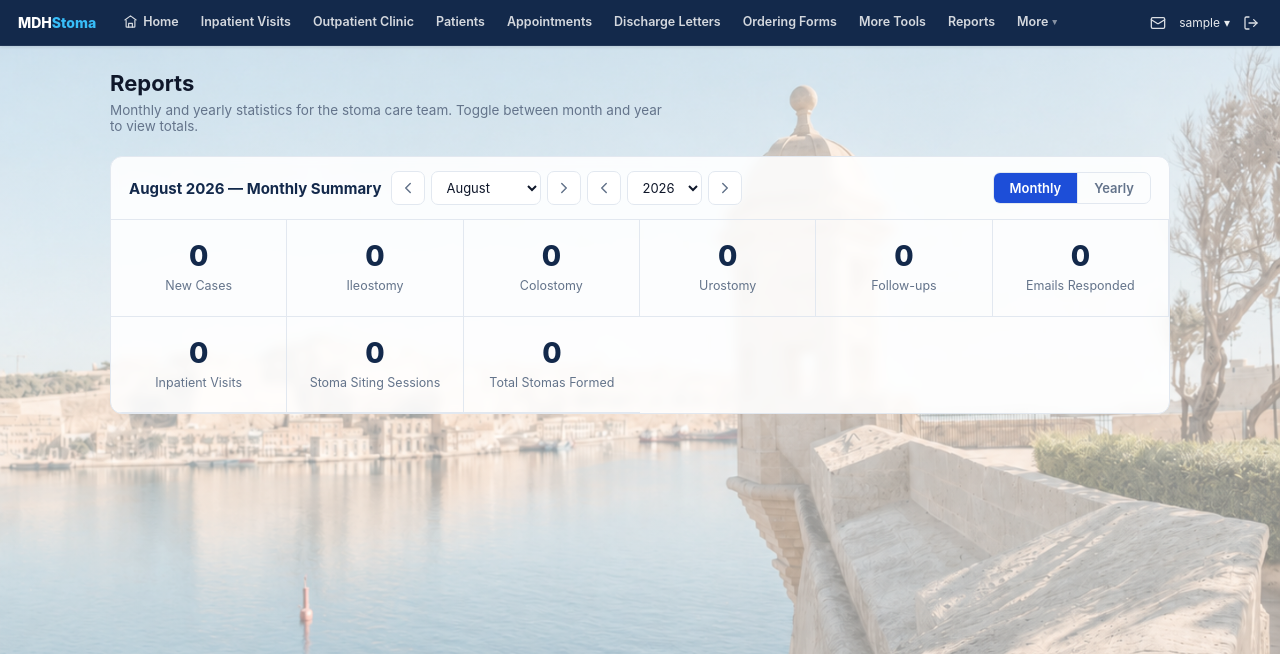
After one commit to jasonfenech118-ctrl/dashborad, a Django app: page /reports/ in a window 1280 px wide. The commit adds this page. Shown: the top 654 px of the page. Run offline with Django 5.2, Linux system fonts and the light colour scheme; the visitor is signed in with stand-in values (Sample User, id 1); data that the repository does not hold is empty.

Commit message:
Move period statistics to Reports page, remove footer text and notifications bell (#73)
- Remove the monthly/yearly stats panel from the dashboard home
- Create a new Reports page with the period statistics panel
- Add reports view and URL (/reports/)
- Update sidebar Reports link to the new page
- Remove "© MDH Nursing Stoma Care" footer text
- Remove notifications bell icon from top bar


Claude-Session: https://claude.ai/code/session_01MT5WLocMQZD6iXXwq55erD

Co-authored-by: Claude <noreply@anthropic.com>

```diff
--- a/backend/clinic/urls.py
+++ b/backend/clinic/urls.py
@@ -8,6 +8,7 @@ urlpatterns = [
     path("", views.dashboard, name="dashboard"),
     path("ward/", views.ward, name="ward"),
     path("letters/discharge/", views.discharge_letter, name="discharge_letter"),
+    path("reports/", views.reports, name="reports"),
     path("ordering/", views.ordering_forms, name="ordering_forms"),
     path("more/", views.more_tools, name="more_tools"),
     path("patients/add/", views.add_patient, name="add_patient"),
--- a/backend/clinic/views.py
+++ b/backend/clinic/views.py
@@ -37,8 +37,17 @@ def dashboard(request):
         return "—" if v is None else v
 
     stats = {k: fmt(v) for k, v in outcome_counts.items()}
+    return render(request, "clinic/dashboard.html", {"stats": stats})
 
-    # ---- Period-based statistics (month / year toggle) ----
+
+@login_required
+def reports(request):
+    today = datetime.date.today()
+    P = models.Patient.objects
+
+    def fmt(v):
+        return "—" if v is None else v
+
     period = (request.GET.get("period") or "month").strip()
     try:
         sel_year = int(request.GET.get("year", today.year))
@@ -96,8 +105,7 @@ def dashboard(request):
     month_names = {i: calendar.month_name[i] for i in range(1, 13)}
     year_range = list(range(today.year - 5, today.year + 2))
 
-    return render(request, "clinic/dashboard.html", {
-        "stats": stats,
+    return render(request, "clinic/reports.html", {
         "period_stats": period_stats,
         "period": period,
         "sel_year": sel_year,
@@ -105,7 +113,6 @@ def dashboard(request):
         "sel_month_name": month_names.get(sel_month, ""),
         "month_names": month_names,
         "year_range": year_range,
-        "current_year": today.year,
     })
 
 
--- /dev/null
+++ b/backend/templates/clinic/reports.html
@@ -0,0 +1,76 @@
+{% extends "clinic/base.html" %}
+{% block title %}Reports — MDH Stoma Care Clinic{% endblock %}
+{% block content %}
+<style>
+  .rp-head h1{margin-bottom:0;}
+  .rp-head p{margin:6px 0 0;color:var(--muted);font-size:13.5px;max-width:560px;}
+
+  .period-panel{background:rgba(255,255,255,.88);backdrop-filter:blur(5px);-webkit-backdrop-filter:blur(5px);
+    border:1px solid var(--border);border-radius:12px;margin-top:22px;overflow:hidden;}
+  .period-bar{display:flex;align-items:center;gap:10px;padding:14px 18px;border-bottom:1px solid var(--border);flex-wrap:wrap;}
+  .period-bar h3{font-size:15px;font-weight:700;color:var(--navy);margin:0;white-space:nowrap;}
+  .period-toggle{display:inline-flex;border:1px solid var(--border);border-radius:7px;overflow:hidden;margin-left:auto;}
+  .period-toggle a{padding:7px 16px;font-size:13px;font-weight:600;color:var(--muted);
+    text-decoration:none;border-right:1px solid var(--border);transition:.15s;}
+  .period-toggle a:last-child{border-right:none;}
+  .period-toggle a:hover{background:#f1f5f9;color:var(--ink);}
+  .period-toggle a.active{background:var(--teal);color:#fff;}
+  .period-nav{display:flex;align-items:center;gap:6px;}
+  .period-nav select,.period-nav .pn-btn{height:34px;border:1px solid var(--border);border-radius:7px;
+    background:#fff;font-size:13px;color:var(--ink);cursor:pointer;padding:0 10px;font-family:inherit;}
+  .period-nav .pn-btn{display:inline-flex;align-items:center;justify-content:center;width:34px;padding:0;text-decoration:none;color:var(--muted);}
+  .period-nav .pn-btn:hover{background:#f1f5f9;color:var(--ink);}
+  .period-nav .pn-btn svg{width:18px;height:18px;stroke:currentColor;fill:none;stroke-width:2;stroke-linecap:round;stroke-linejoin:round;}
+  .stats-grid{display:grid;grid-template-columns:repeat(auto-fill,minmax(160px,1fr));gap:0;}
+  .stat{padding:22px 18px;text-align:center;border-right:1px solid var(--border);border-bottom:1px solid var(--border);}
+  .stat:last-child{border-right:none;}
+  .stat .n{font-size:28px;font-weight:800;color:var(--navy);line-height:1;}
+  .stat .l{margin-top:8px;font-size:12.5px;color:var(--muted);line-height:1.25;}
+</style>
+
+<div class="rp-head">
+  <h1>Reports</h1>
+  <p>Monthly and yearly statistics for the stoma care team. Toggle between month and year to view totals.</p>
+</div>
+
+<section class="period-panel" aria-label="Period statistics">
+  <div class="period-bar">
+    <h3>{% if period == "year" %}{{ sel_year }} — Yearly Summary{% else %}{{ sel_month_name }} {{ sel_year }} — Monthly Summary{% endif %}</h3>
+
+    <div class="period-nav">
+      {% if period == "month" %}
+      <a class="pn-btn" href="?period=month&month={% if sel_month == 1 %}12&year={{ sel_year|add:"-1" }}{% else %}{{ sel_month|add:"-1" }}&year={{ sel_year }}{% endif %}" title="Previous month">
+        <svg viewBox="0 0 24 24"><path d="m15 18-6-6 6-6"/></svg></a>
+      <select onchange="location.href='?period=month&month='+this.value+'&year={{ sel_year }}'">
+        {% for num, name in month_names.items %}<option value="{{ num }}"{% if num == sel_month %} selected{% endif %}>{{ name }}</option>{% endfor %}
+      </select>
+      <a class="pn-btn" href="?period=month&month={% if sel_month == 12 %}1&year={{ sel_year|add:"1" }}{% else %}{{ sel_month|add:"1" }}&year={{ sel_year }}{% endif %}" title="Next month">
+        <svg viewBox="0 0 24 24"><path d="m9 18 6-6-6-6"/></svg></a>
+      {% endif %}
+      <a class="pn-btn" href="?period={{ period }}&month={{ sel_month }}&year={{ sel_year|add:"-1" }}" title="Previous year">
+        <svg viewBox="0 0 24 24"><path d="m15 18-6-6 6-6"/></svg></a>
+      <select onchange="location.href='?period={{ period }}&month={{ sel_month }}&year='+this.value">
+        {% for y in year_range %}<option value="{{ y }}"{% if y == sel_year %} selected{% endif %}>{{ y }}</option>{% endfor %}
+      </select>
+      <a class="pn-btn" href="?period={{ period }}&month={{ sel_month }}&year={{ sel_year|add:"1" }}" title="Next year">
+        <svg viewBox="0 0 24 24"><path d="m9 18 6-6-6-6"/></svg></a>
+    </div>
+
+    <div class="period-toggle">
+      <a href="?period=month&month={{ sel_month }}&year={{ sel_year }}"{% if period == "month" %} class="active"{% endif %}>Monthly</a>
+      <a href="?period=year&year={{ sel_year }}"{% if period == "year" %} class="active"{% endif %}>Yearly</a>
+    </div>
+  </div>
+  <div class="stats-grid">
+    <div class="stat"><div class="n">{{ period_stats.new_cases }}</div><div class="l">New Cases</div></div>
+    <div class="stat"><div class="n">{{ period_stats.ileostomy }}</div><div class="l">Ileostomy</div></div>
+    <div class="stat"><div class="n">{{ period_stats.colostomy }}</div><div class="l">Colostomy</div></div>
+    <div class="stat"><div class="n">{{ period_stats.urostomy }}</div><div class="l">Urostomy</div></div>
+    <div class="stat"><div class="n">{{ period_stats.followups }}</div><div class="l">Follow-ups</div></div>
+    <div class="stat"><div class="n">{{ period_stats.emails }}</div><div class="l">Emails Responded</div></div>
+    <div class="stat"><div class="n">{{ period_stats.inpatient_visits }}</div><div class="l">Inpatient Visits</div></div>
+    <div class="stat"><div class="n">{{ period_stats.siting_sessions }}</div><div class="l">Stoma Siting Sessions</div></div>
+    <div class="stat"><div class="n">{{ period_stats.total_stomas }}</div><div class="l">Total Stomas Formed</div></div>
+  </div>
+</section>
+{% endblock %}
```
Also changed, not shown: backend/templates/clinic/dashboard.html (+1 -69 lines).
